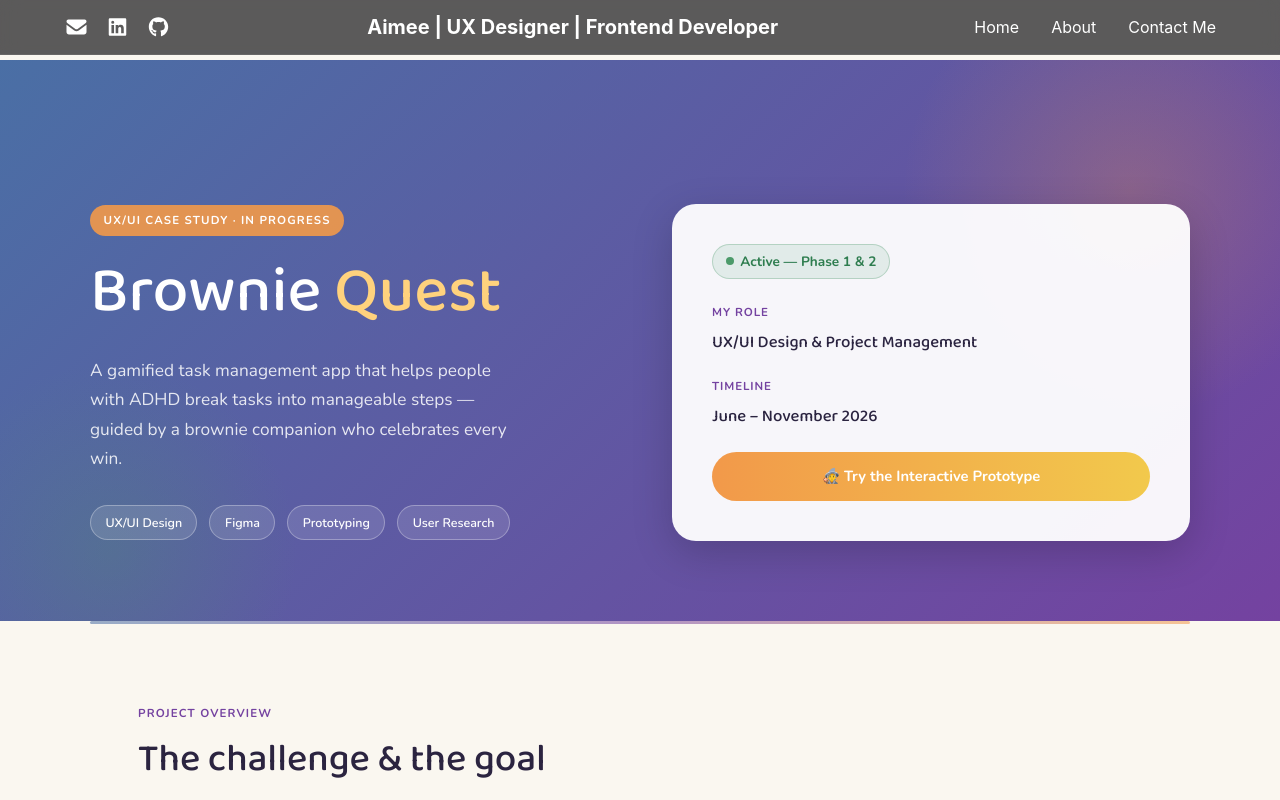
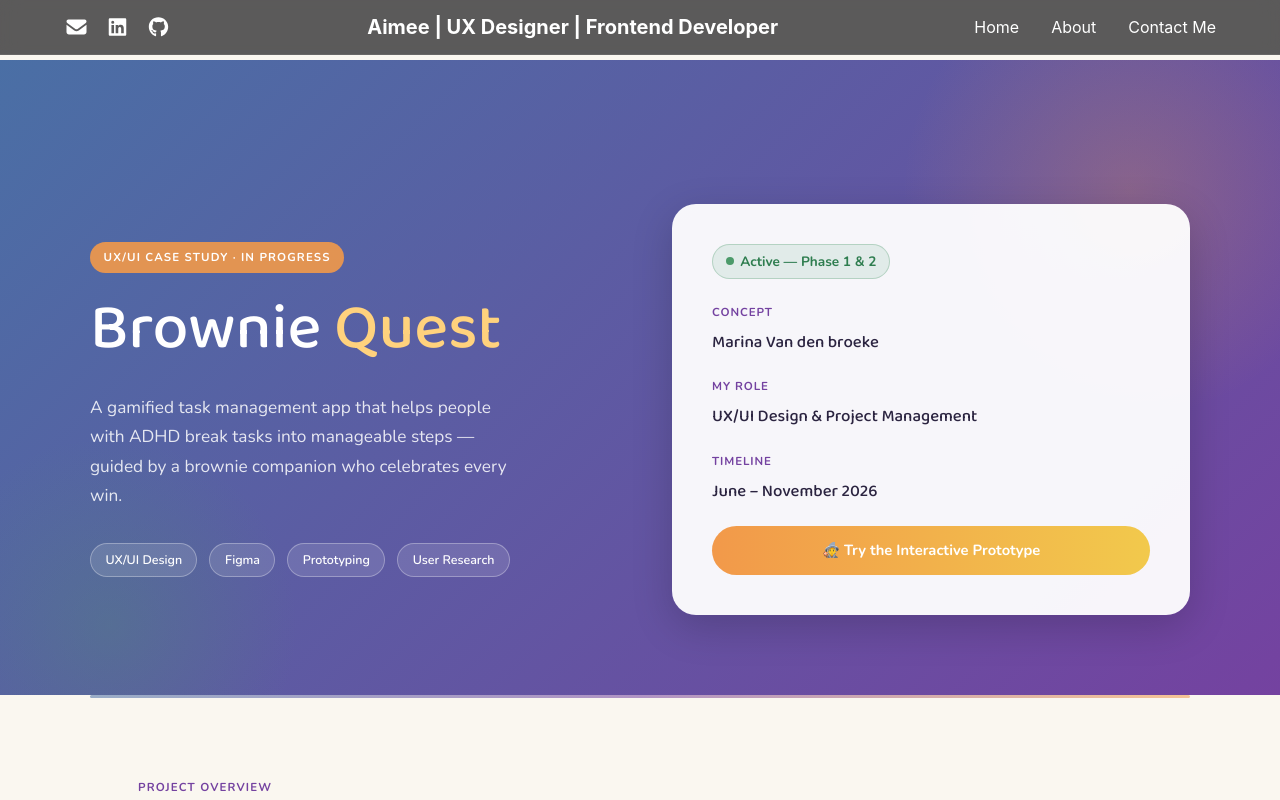
Before and after one commit to Aimeevdb/Aimee-s-Portfolio, a React (Create React App) app: page /brownie-quest in a window 1280 px wide. Shown: the top 800 px of the page. Built offline with nearby package versions, Linux system fonts and the light colour scheme.

Commit message:
Credit Marina as concept creator in hero and team section

```diff
--- a/src/pages/BrownieQuest.jsx
+++ b/src/pages/BrownieQuest.jsx
@@ -364,6 +364,8 @@ export default function BrownieQuest() {
               <span className="aq-status-dot" />
               Active — Phase 1 &amp; 2
             </div>
+            <div className="aq-aside-label">Concept</div>
+            <div className="aq-aside-value">Marina Van den broeke</div>
             <div className="aq-aside-label">My Role</div>
             <div className="aq-aside-value">UX/UI Design &amp; Project Management</div>
             <div className="aq-aside-label">Timeline</div>
@@ -473,7 +475,7 @@ export default function BrownieQuest() {
           <div className="aq-team-card">
             <div className="aq-team-avatar aq-team-avatar-1">A</div>
             <div>
-              <div className="aq-team-name">Aimee — Project Lead</div>
+              <div className="aq-team-name">Aimee Van den broeke — Project Lead</div>
               <div className="aq-team-role">UX/UI Design &amp; Project Management</div>
               <div className="aq-team-desc">Owns end-to-end design: research, wireframes, prototyping, usability testing, and documentation.</div>
             </div>
@@ -481,7 +483,7 @@ export default function BrownieQuest() {
           <div className="aq-team-card">
             <div className="aq-team-avatar aq-team-avatar-2">M</div>
             <div>
-              <div className="aq-team-name">Marina Henderson — Co-Author</div>
+              <div className="aq-team-name">Marina Van den broeke — Concept Creator</div>
               <div className="aq-team-role">Concept &amp; Creative Direction</div>
               <div className="aq-team-desc">Originated the quest concept, named the project, and collaborates on creative direction and review.</div>
             </div>
```
